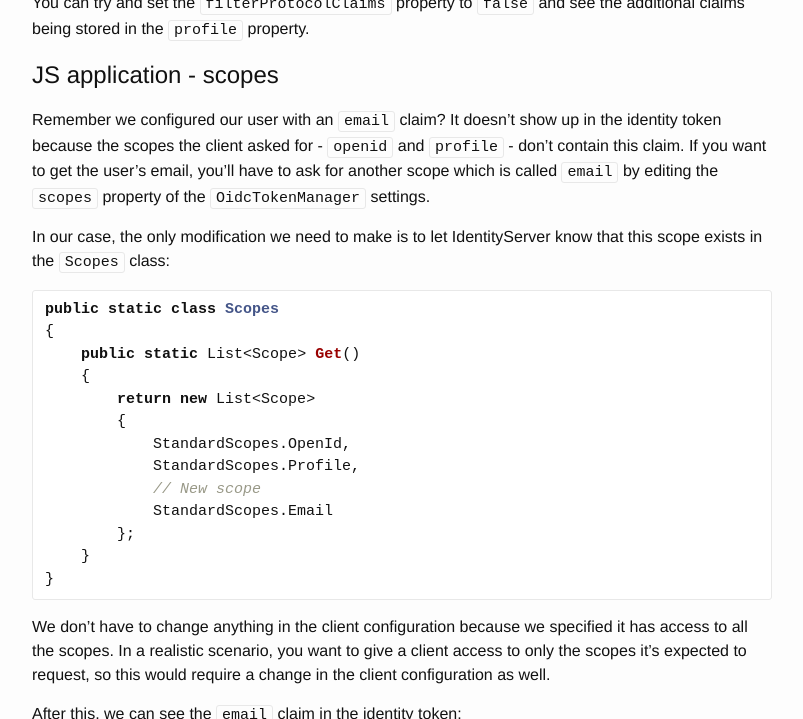
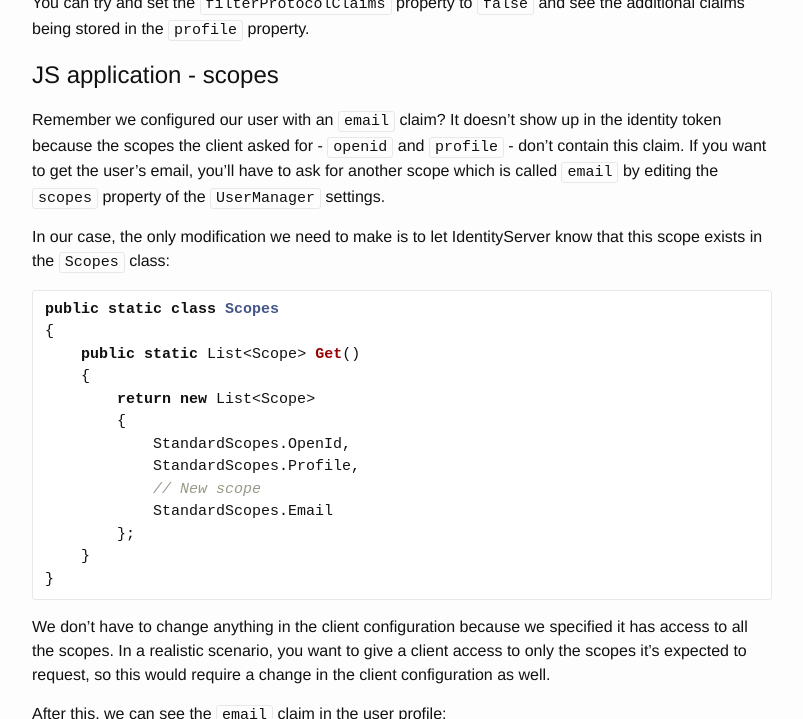
Before and after one commit to IdentityServer/Documentation, a Jekyll site: the page built from docsv2/overview/jsGettingStarted.md, in a window 1280 px wide and 900 px high, scrolled down 10027 px, cut to the strip 70-789 px from the top of the window. Shown: the whole strip, without its empty margins (238-1041 px from the left). Built offline with Jekyll 4.4.1, drawn with Linux system fonts in a browser that asks for light colours.

Commit message:
update email retrieval

```diff
--- a/docsv2/overview/jsGettingStarted.md
+++ b/docsv2/overview/jsGettingStarted.md
@@ -357,7 +357,7 @@ You can try and set the `filterProtocolClaims` property to `false` and see the a
 ## JS application - scopes
 
 Remember we configured our user with an `email` claim? It doesn't show up in the identity token because the scopes the client asked for - `openid` and `profile` - don't contain this claim.
-If you want to get the user's email, you'll have to ask for another scope which is called `email` by editing the `scopes` property of the `OidcTokenManager` settings.
+If you want to get the user's email, you'll have to ask for another scope which is called `email` by editing the `scopes` property of the `UserManager` settings.
 
 In our case, the only modification we need to make is to let IdentityServer know that this scope exists in the `Scopes` class:
 
@@ -379,9 +379,9 @@ public static class Scopes
 
 We don't have to change anything in the client configuration because we specified it has access to all the scopes. In a realistic scenario, you want to give a client access to only the scopes it's expected to request, so this would require a change in the client configuration as well.
 
-After this, we can see the `email` claim in the identity token:
+After this, we can see the `email` claim in the user profile:
 
-![login-email](https://cloud.githubusercontent.com/assets/6102639/12251318/25d3ce20-b922-11e5-9867-efc6afb76aea.png)
+![login-email](https://cloud.githubusercontent.com/assets/6102639/17659371/6a822c18-6315-11e6-9311-8bbf80e4bdc0.PNG)
 
 # Part 2 - API call
 In the second part, we'll see how you can call a protected API from the JS application.
```
